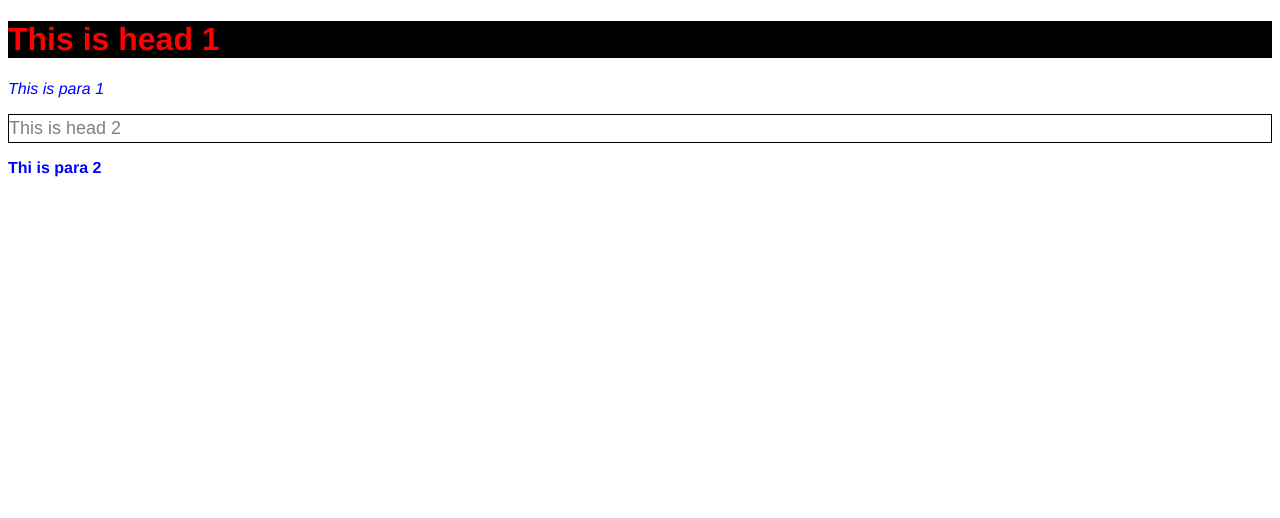
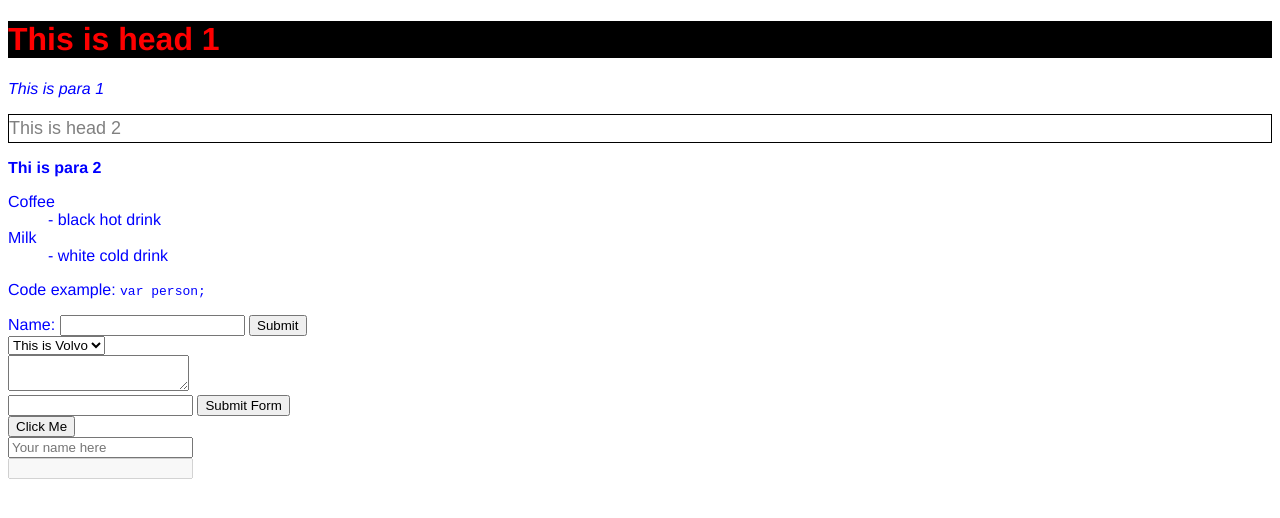
Before and after one commit to Sean-Xiao-Liu/HTMLBasic, a plain HTML site: page web/index.html in a window 1280 px wide. Drawn offline with Linux system fonts and the light colour scheme.

Commit message:
get elements example

```diff
--- a/web/index.html
+++ b/web/index.html
@@ -18,5 +18,63 @@
     <p id="para_2" class="para_4">
         Thi is para 2
     </p>
+
+    <dl>
+        <dt>Coffee</dt>
+
+        <dd>
+            - black hot drink
+        </dd>
+
+        <dt>Milk</dt>
+
+        <dd>
+            - white cold drink
+        </dd>
+
+    </dl>
+
+    <p>Code example:
+        <code>
+            var person;
+        </code>
+    </p>
+
+    <form action ="/action_page.php">
+        <!-- a input box        -->
+        Name: <input type="text" name="name">
+        <!-- a submit button       -->
+        <input type="submit">
+    </form>
+
+    <form action="/action_page.php">
+        <select name="cars">
+            <option value="Volvo">This is Volvo</option>
+            <option value="Ford">This is Ford</option>
+    </select>
+    </form>
+
+    <!--This is a text input area 文本框-->
+
+    <form action="/action_page.php">
+        <textarea name="note"></textarea>
+    </form>
+
+    <form action="/action_page.php">
+        <input type="text" name="username">
+        <input type="submit" value="Submit Form">
+    </form>
+
+    <form action="/action_page.php">
+        <button>Click Me</button>
+    </form>
+
+    <form action="/action_page.php">
+        <input type="text" placeholder="Your name here">
+    </form>
+
+    <form action="/action_page.php">
+        <input type="text" disabled>
+    </form>
 </body>
 </html>
```
Also changed, not shown: web/getElementsExample.html (added, +40 -0 lines).
